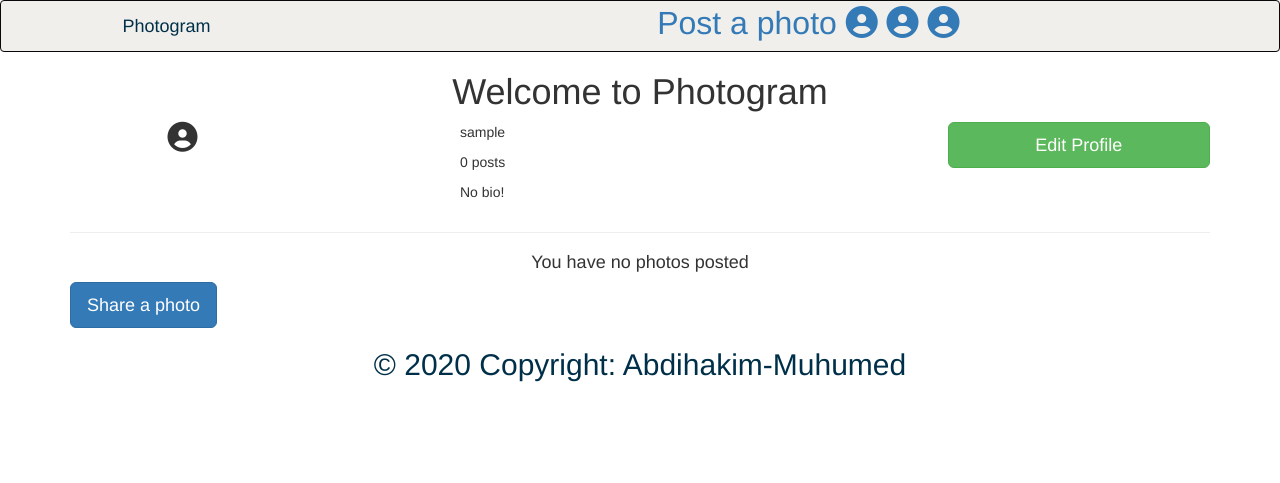
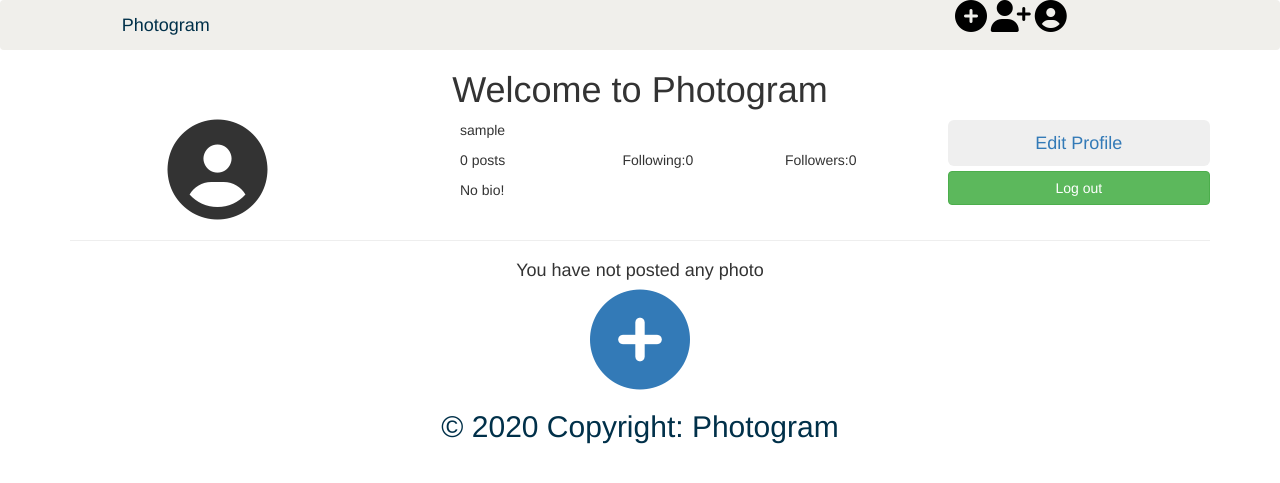
Before and after one commit to Abdihakim-Muhumed/phogram, a Django app: page /accounts/profile/ in a window 1280 px wide. Shown: the top 483 px of the page. Run offline with Django 3.2, Linux system fonts and the light colour scheme; the visitor is signed in with stand-in values (Sample User, id 1); data that the repository does not hold is empty; some libraries are stand-ins or nearby versions.

Commit message:
Full features

```diff
--- a/phogram/urls.py
+++ b/phogram/urls.py
@@ -18,12 +18,12 @@ from django.urls import path
 from django.conf.urls import include, url
 from django.contrib.auth import views
 urlpatterns = [
-    path('admin/', admin.site.urls),
-    path('accounts/profile/',include('photogram.urls')),
-    path('accounts/', include('django_registration.backends.one_step.urls')),
-    path('accounts/', include('django.contrib.auth.urls')),
+    url('admin/', admin.site.urls),
+    url(r'^accounts/profile/',include('photogram.urls')),
+    url(r'^accounts/', include('django_registration.backends.one_step.urls')),
+    url(r'^accounts/', include('django.contrib.auth.urls')),
     #path('logout/', views.LogoutView,{"next_page":'/'}),
-    path('logout/', views.logout_then_login),
-    path(r'^tinymce/', include('tinymce.urls')),
+    url(r'^logout/$', views.logout_then_login, name ='logout'),
+    url(r'^tinymce/', include('tinymce.urls')),
 
 ]
--- a/photogram/models.py
+++ b/photogram/models.py
@@ -15,6 +15,10 @@ class Profile(models.Model):
 
     def __str__(self):
         return self.username
+
+class Following(models.Model):
+    profile = models.ForeignKey(Profile,on_delete=models.CASCADE,default=1)
+    user= models.ForeignKey(User,on_delete=models.CASCADE,default=1)
 
 class Photo(models.Model):
     image = CloudinaryField('image')
--- a/photogram/templates/base.html
+++ b/photogram/templates/base.html
@@ -27,7 +27,7 @@
 <!-- Footer -->
 <footer class="page-footer ">
     <div class="footer-copyright text-center ">
-        <h2 style="color: #003049;">© 2020 Copyright: Abdihakim-Muhumed</h2>
+        <h2 style="color: #003049;">© 2020 Copyright: Photogram</h2>
     </div>
 </footer>
 <!-- Footer -->
--- a/photogram/templates/django_registration/registration_complete.html
+++ b/photogram/templates/django_registration/registration_complete.html
@@ -1 +1,5 @@
-<h1>Registration successful</h1>
+{%extends "django_registration/base.html"%} {% load bootstrap3 %}
+{% block content%}
+<h1 class="text-center">Registration successful! <a href="/accounts/login/">Login In</a></h1>
+
+{% endblock%}
--- a/photogram/templates/navbar.html
+++ b/photogram/templates/navbar.html
@@ -6,19 +6,18 @@
   <meta name="viewport" content="width=device-width, initial-scale=1">
 </head>
 <body>
-<nav class="navbar navbar-inverse" style="background-color:#f0efeb;">
+<nav class="navbar navbar-inverse" style="background-color:#f0efeb; border: cornsilk;">
   <div class="container-fluid">
       <div class="row">
             <div class="col-md-1 col-xs-1"></div>
-            <div class="col-md-8 col-sm-8 col-xs-8">
+            <div class="col-md-9 col-sm-9 col-xs-9">
                 <div class="navbar-header">
-                    <a class="navbar-brand" href="{% url 'profile'%}" style="color: #003049;" >Photogram</a>
+                    <a class="navbar-brand" href="{% url 'index'%}" style="color: #003049;" >Photogram</a>
                 </div>
-                <div class="navbar-right" style="font-size: xx-large;">
-                    <a href="{%url 'new-photo'%}">Post a photo</a>
-                    <a href=""><i class="fas fa-user-circle"></i></a>
-                    <a href=""><i class="fas fa-user-circle"></i></a>
-                    <a href="{% url 'profile'%}"><i class="fas fa-user-circle"></i></a>
+                <div class="navbar-right" style=" color: black;">
+                    <a href="{%url 'new-photo'%}"><i class="fas fa-plus-circle" style="color: black;font-size: xx-large;"></i></a>
+                    <a href="{% url 'people'%}"><i class="fas fa-user-plus" style="color: black;font-size: xx-large;"></i></a>
+                    <a href="{% url 'profile'%}"><i class="fas fa-user-circle" style="color: black;font-size: xx-large;"></i></a>
                 </div>
             </div>
             <div class="col-md-1 col-xs-1"></div>
--- a/photogram/templates/profile.html
+++ b/photogram/templates/profile.html
@@ -8,12 +8,16 @@
             {%if profile.profile_photo%}
             <img src="{{profile.profile_photo.url}}" alt="" class="img-circle img-responsive" style="height: 150px; width: 150px;">
             {%else%}
-            <i class="fas fa-user-circle" style="font-size: 30px;"></i>
+            <i class="fas fa-user-circle" style="font-size: 100px;"></i>
             {% endif%}
         </div>
         <div class="col-md-5 col-lg-5 col-sm-5 col-xs-5">
             <p>{{current_user.username}}</p>
-            <p>{{posts}} posts </p>
+            <div class="row">
+                <div class="col-md-4"><p>{{posts}} posts </p></div>
+                <div class="col-md-4"><p>Following:{{following}}</p></div>
+                <div class="col-md-4"><p>Followers:{{followers}}</p></div>
+            </div>
             {% if profile.bio%}
             <p>{{profile.bio}}</p>
             {% else%}
@@ -21,7 +25,8 @@
             {%endif%}
         </div>
         <div class="col-md-3 col-sm-3 col-xs-3 col-lg-3">
-            <a href="{% url 'edit-profile'%}"><button class="btn btn-block btn-lg btn-success">Edit Profile</button></a>
+            <a href="{% url 'edit-profile'%}"><button class="btn btn-block btn-lg btn-light">Edit Profile</button></a>
+            <a href="{% url 'logout'%}"><button class="btn btn-block  btn-success" style="margin-top: 2%;">Log out</button></a>
         </div>
     </div>
     <hr>
@@ -37,8 +42,11 @@
         {% endfor%}
     </div>
     {% else%}
-    <h4 class="text-center">You have no photos posted</h4>
-    <a href="{% url 'new-photo'%}"><button class="btn btn-lg btn-primary">Share a photo</button></a>
+    <div class="text-center">
+        <h4 class="text-center">You have not posted any photo</h4>
+    <a href="{% url 'new-photo'%}"><i class="fas fa-plus-circle text-center" style="font-size: 100px;"></i></a>
+    </div>
+
     {% endif%}
 </div>
 {% endblock%}
--- a/photogram/templates/registration/login.html
+++ b/photogram/templates/registration/login.html
@@ -23,7 +23,7 @@
             <div class="form-group">
               <input type="submit" class="btn btn-primary btn-sm btn-block" value="Login">
             </div>
-            <p>Don't have an account? <a href="accounts/register/">Sign up</a></p>
+            <p>Don't have an account? <a href="/accounts/register/">Sign up</a></p>
             <input type="hidden" name="next" value="{{next}}">
 
           </form>
--- a/photogram/urls.py
+++ b/photogram/urls.py
@@ -2,10 +2,12 @@ from django.conf.urls import url
 from django.urls import path
 from . import views
 urlpatterns=[
-    path('index/',views.index,name='index'),
     path('',views.profile,name ='profile'),
+    path('timeline/',views.index,name='index'),
     path(r'new/photo', views.new_photo, name='new-photo'),
     path(r'edit/profile', views.edit_profile, name='edit-profile'),
     path(r'comment/(\d<photo_id>+)',views.comment,name='comment'),
-    path(r'like/(\d<photo_id>+)',views.like_photo,name='like-photo')
+    path(r'like/(\d<photo_id>+)',views.like_photo,name='like-photo'),
+    path('people',views.people,name='people'),
+    path(r'people/follow/(\d<user_id>+)',views.follow_user,name ='follow'),
 ]
--- a/photogram/views.py
+++ b/photogram/views.py
@@ -1,7 +1,8 @@
 from django.shortcuts import render,redirect
 from django.contrib.auth.decorators import login_required
-from .models import Profile,Photo,comments
+from .models import Profile,Photo,comments,Following
 from .forms import NewPhotoForm,EditProfileForm
+from django.contrib.auth.models import User
 # Create your views here.
 @login_required(login_url='/accounts/login/')
 def index(request):
@@ -13,11 +14,15 @@ def profile(request):
     current_user = request.user
     try:
         profile = Profile.objects.filter(user = current_user).first()
-        photos = Photo.objects.filter(user = current_user).all()
-        posts = photos.count()
-        return render(request,'profile.html',{"profile":profile,"photos":photos,"current_user":current_user,"posts":posts})
     except:
         return redirect('edit-profile')
+    photos = Photo.objects.filter(user = current_user).all()
+    posts = photos.count()
+    followings = Following.objects.filter(profile = profile).all()
+    following = followings.count()
+    all_followers = Following.objects.filter(user = current_user).all()
+    followers = all_followers.count()
+    return render(request,'profile.html',{"profile":profile,"photos":photos,"current_user":current_user,"posts":posts,"following":following,"followers":followers})
 
 @login_required(login_url='/accounts/login/')
 def edit_profile(request):
@@ -68,3 +73,16 @@ def like_photo(request,photo_id):
     photo.likes +=1
     photo.save()
     return redirect('index')
+@login_required(login_url='/accounts/login/')
+def follow_user(request,user_id):
+    current_user = request.user
+    profile = Profile.objects.filter(user = current_user).first()
+    user = User.objects.filter(id=user_id).first()
+    follow = Following(profile = profile,user = user)
+    follow.save()
+    return redirect('people')
+
+@login_required(login_url='/accounts/login/')
+def people(request):
+    profiles = Profile.objects.all()
+    return render(request,'people.html',{"profiles":profiles})
```
Also changed, not shown: photogram/templates/people.html (added, +19 -0 lines), photogram/migrations/0002_follow.py (added), photogram/migrations/0003_auto_20201022_1314.py (added).
